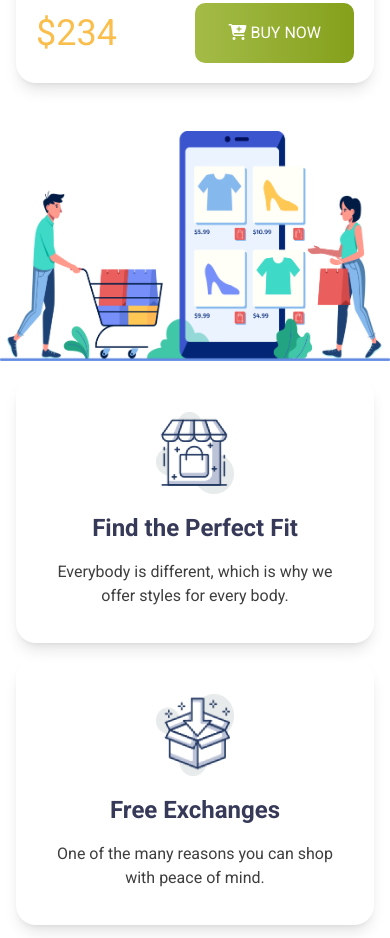
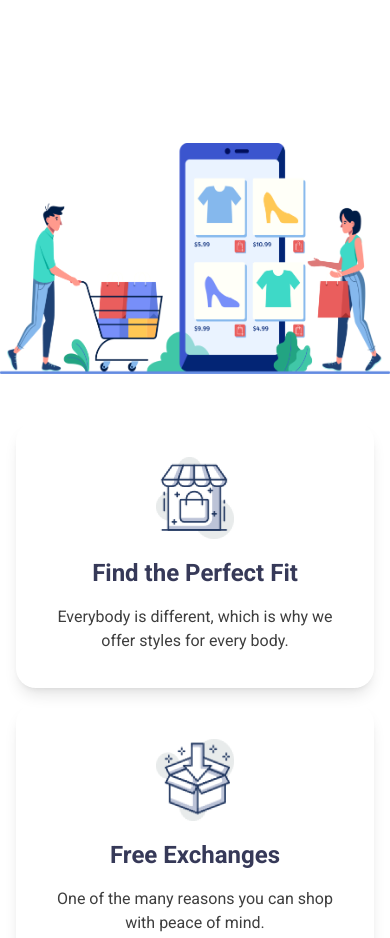
Before and after one commit to DevByDipto/penguin-fashion-using-tailwind, a plain HTML site: page index.html in a window 390 px wide. Shown: the part 4453-5391 px from the top of the page. Drawn offline with nearby package versions, Linux system fonts and the light colour scheme.

Commit message:
some responsive issue solve

```diff
--- a/index.html
+++ b/index.html
@@ -50,7 +50,7 @@
     </header>
     <main class="max-w-7xl m-auto">
         <!-- womwn jackets section -->
-        <section class="my-12">
+        <section class="my-12 mx-4">
             <h3 class="text-5xl text-[#363958] bebas-neue-font text-center md:text-start">WoMan Jacket</h3>
             <!-- women jacket card container -->
             <div class="grid grid-cols-1 md:grid-cols-2 lg:grid-cols-3 gap-7">
@@ -141,12 +141,12 @@
 
 
         <!-- shop section -->
-        <section class="md:flex md:flex-row-reverse">
+        <section class="md:flex md:flex-row-reverse py-[130px] md:items-center">
             <div class="md:w-7/12">
                 <img  class="md:pl-[48px]" src="./images/shopping.png" alt="">
             </div>
             <!-- shop cards section -->
-            <div class="md:w-5/12">
+            <div class="md:w-5/12 mt-12 md:mt-0">
                 <!-- shop card-1 -->
 <div class="shadow-lg py-[35px] md:py-5 px-7 m-4 rounded-[20px] flex flex-col	items-center md:flex-row">
     <img class="w-[78px] h-[82px] " src="./icons/house.png" alt="">
@@ -164,7 +164,7 @@
             with peace of mind.</p>
     </div>
 </div>
-                <!-- shop card-1 -->
+                <!-- shop card-3 -->
 <div class="shadow-lg py-[35px] md:py-5 px-7 m-4 rounded-[20px] flex flex-col	items-center md:flex-row">
     <img class="w-[78px] h-[82px] " src="./icons/question.png" alt="">
     <div class="md:ml-[36px] mt-4 md:mt-0">
```
